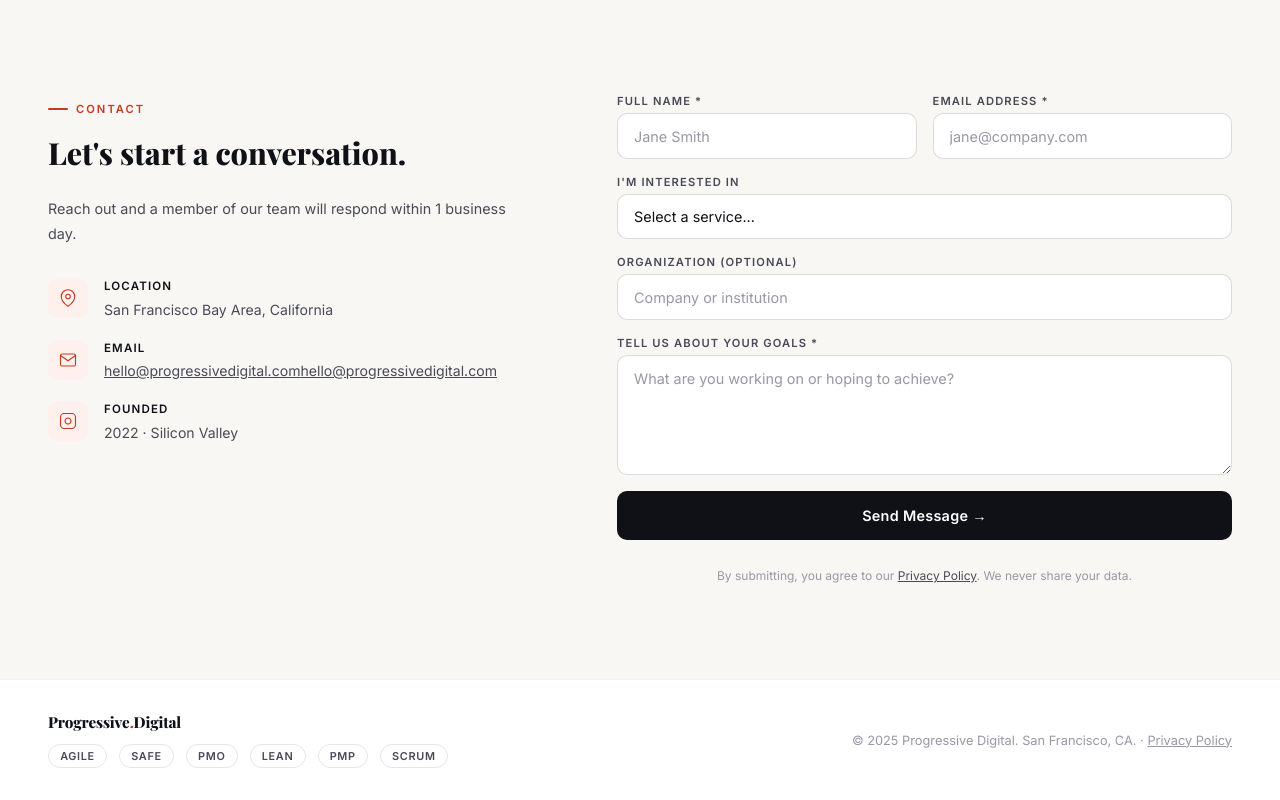
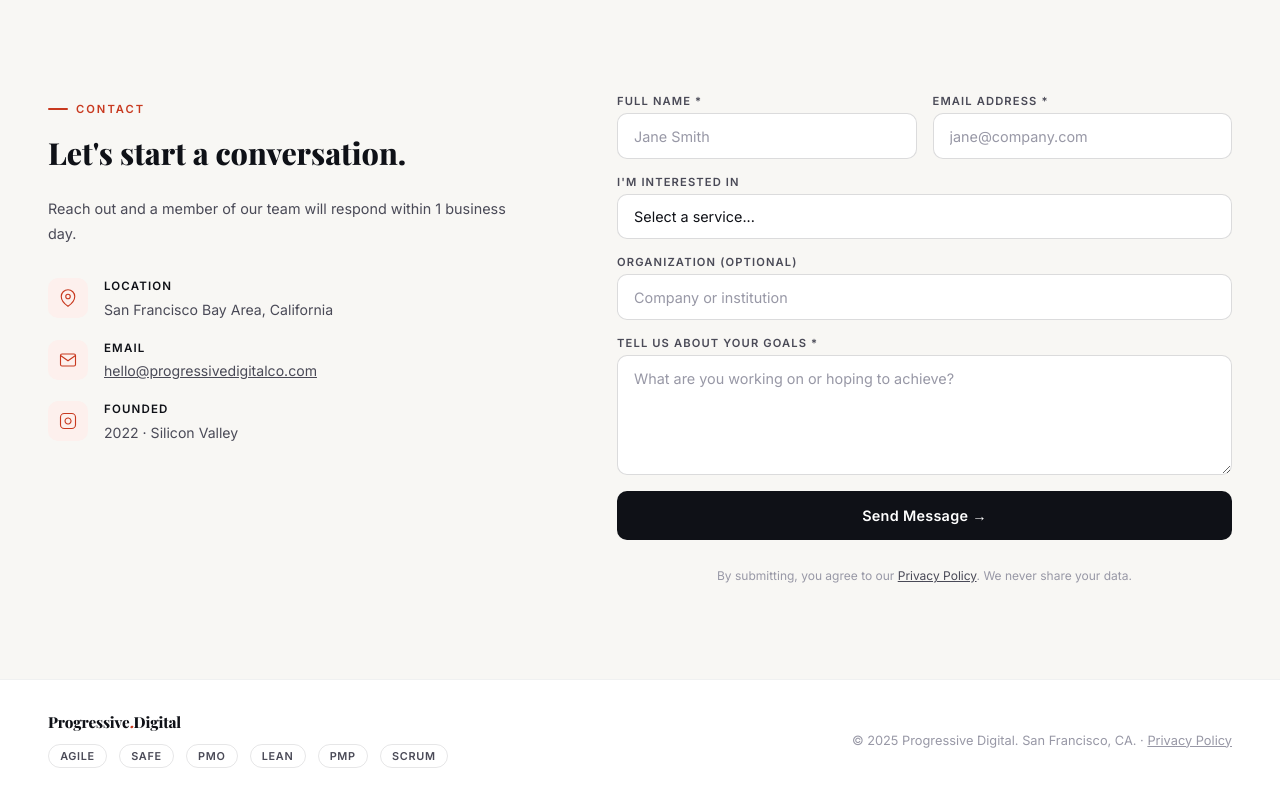
Before and after one commit to Hanumalineni123/progressive-digital-site, a plain HTML site: page index.html in a window 1280 px wide. Shown: the part 5531-6331 px from the top of the page. Drawn offline with nearby package versions, Linux system fonts and the light colour scheme; a web font is replaced by a local one.

Commit message:
Fix doubled email

```diff
--- a/index.html
+++ b/index.html
@@ -8,21 +8,21 @@
 <!-- SEO -->
 <meta name="description" content="Progressive Digital is a boutique consulting firm in Silicon Valley specializing in Agile transformation, PMO strategy, and PM certification training for individuals and organizations.">
 <meta name="robots" content="index, follow">
-<link rel="canonical" href="https://progressivedigital.com/">
+<link rel="canonical" href="https://progressivedigitalco.com/">
 
 <!-- Open Graph -->
 <meta property="og:type" content="website">
 <meta property="og:title" content="Progressive Digital — Agile & PM Consulting">
 <meta property="og:description" content="Boutique Agile and Project Management consulting based in Silicon Valley. PMP, SAFe, PMO, Lean transformation.">
-<meta property="og:url" content="https://progressivedigital.com/">
-<meta property="og:image" content="https://progressivedigital.com/og-image.png">
+<meta property="og:url" content="https://progressivedigitalco.com/">
+<meta property="og:image" content="https://progressivedigitalco.com/og-image.png">
 <meta property="og:site_name" content="Progressive Digital">
 
 <!-- Twitter Card -->
 <meta name="twitter:card" content="summary_large_image">
 <meta name="twitter:title" content="Progressive Digital — Agile & PM Consulting">
 <meta name="twitter:description" content="Boutique Agile and PM consulting in Silicon Valley.">
-<meta name="twitter:image" content="https://progressivedigital.com/og-image.png">
+<meta name="twitter:image" content="https://progressivedigitalco.com/og-image.png">
 
 <!-- Fonts with display=swap to avoid render blocking -->
 <link rel="preconnect" href="https://fonts.googleapis.com">
@@ -705,7 +705,7 @@
 <script>
   // Render email via JS to reduce harvesting by scrapers
   (function() {
-    const u = 'hello', d = 'progressivedigital.com';
+    const u = 'hello', d = 'progressivedigitalco.com';
     const el = document.getElementById('contact-email');
     if (el) {
       const a = document.createElement('a');
@@ -847,11 +847,4 @@
     alert('Stripe Checkout would open here in production.\n\nCourse: ' + btn.dataset.courseId + '\nMode: ' + currentMode);
   }
   // Render email
-  (function() {
-    const u = 'hello', d = 'progressivedigital.com';
-    const el = document.getElementById('contact-email');
-    if (el) { const a = document.createElement('a'); a.href='mailto:'+u+'@'+d; a.textContent=u+'@'+d; a.style.color='inherit'; el.appendChild(a); }
-  })();
-</script>
-</body>
 </html>
```
